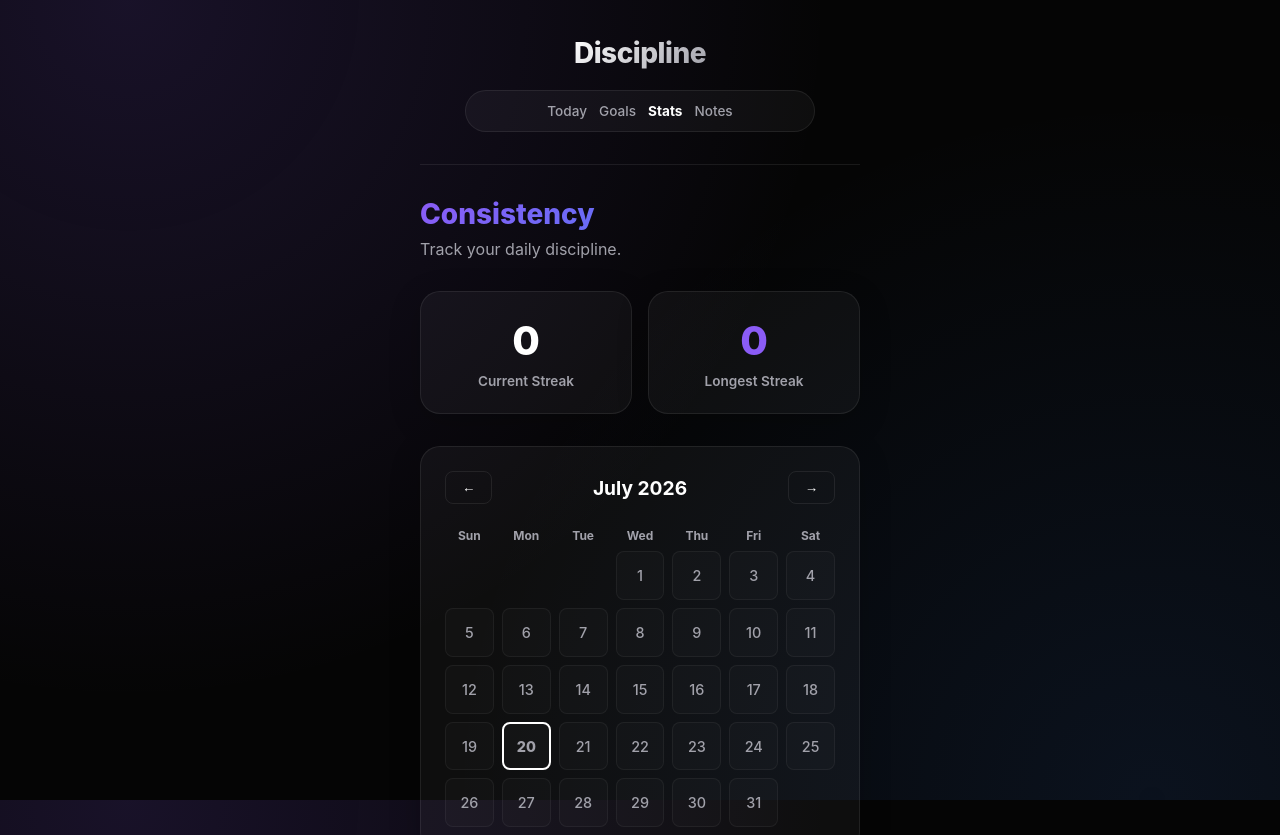
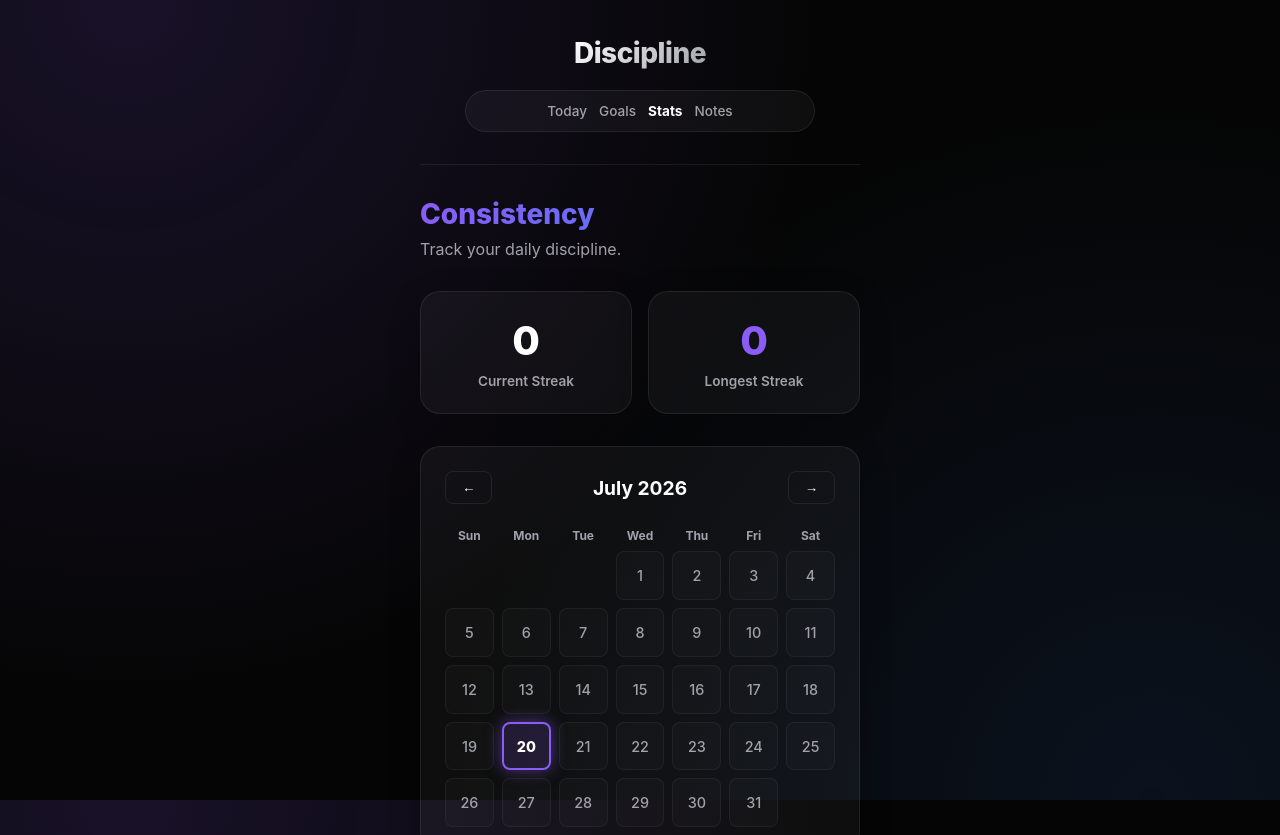
Before and after one commit to Princerai911/Discipline, a Next.js app: page /stats in a window 1280 px wide. Shown: the top 835 px of the page. Built offline with nearby package versions, Linux system fonts and the light colour scheme; no server answers; the database is empty.

Commit message:
feat: redesign calendar status evaluation to only mark days red after midnight and keep active day motivating

```diff
--- a/src/app/stats/page.js
+++ b/src/app/stats/page.js
@@ -140,22 +140,40 @@ export default function StatsPage() {
   const validDaysForMax = calendarDays.filter(d => d !== null);
   const maxCompletions = Math.max(...validDaysForMax.map(d => completions[d.dateStr] || 0), 1);
 
+  // Compute local today string once safely avoiding UTC shift bugs
+  const todayLocal = new Date();
+  const offset = todayLocal.getTimezoneOffset();
+  const localTodayStr = new Date(todayLocal.getTime() - (offset * 60 * 1000)).toISOString().split('T')[0];
+
   const getColorForPercentage = (count, max, dateStr) => {
-    const today = new Date();
-    const offset = today.getTimezoneOffset();
-    const localTodayStr = new Date(today.getTime() - (offset*60*1000)).toISOString().split('T')[0];
-
-    const isPastOrToday = dateStr <= localTodayStr;
+    const isPast = dateStr < localTodayStr;
+    const isToday = dateStr === localTodayStr;
     const isAfterStart = startDate && dateStr >= startDate;
 
-    if (!count || count === 0) {
-      if (isPastOrToday && isAfterStart) return '#ef4444'; // Red for failed days
-      return 'rgba(255, 255, 255, 0.02)';
+    // 1. PAST DAYS (Concluded - strictly graded)
+    if (isPast) {
+      if (!count || count === 0) {
+        return isAfterStart ? '#ef4444' : 'rgba(255, 255, 255, 0.02)'; // Red for missed past days
+      }
+      const percentage = count / max;
+      if (percentage >= 0.8) return '#10b981'; // Emerald Green (>= 80%)
+      if (percentage >= 0.5) return '#8b5cf6'; // Purple (>= 50%)
+      return '#ef4444'; // Red (< 50% failed completion target)
     }
-    const percentage = count / max;
-    if (percentage >= 0.8) return '#10b981'; // Emerald Green
-    if (percentage >= 0.5) return '#8b5cf6'; // Purple
-    return '#ef4444'; // Red
+
+    // 2. TODAY (In Progress - encouraging & dynamic, never Red while day is active)
+    if (isToday) {
+      if (!count || count === 0) {
+        return 'rgba(139, 92, 246, 0.15)'; // Soft glowing purple indicating active opportunity
+      }
+      const percentage = count / max;
+      if (percentage >= 0.8) return '#10b981'; // Emerald Green (celebrate reaching 80%!)
+      if (percentage >= 0.5) return '#8b5cf6'; // Purple (>= 50%)
+      return '#3b82f6'; // Vibrant Blue for in-progress efforts (< 50%)
+    }
+
+    // 3. FUTURE DAYS
+    return 'rgba(255, 255, 255, 0.02)';
   };
 
   return (
@@ -228,12 +246,8 @@ export default function StatsPage() {
                 const count = completions[item.dateStr] || 0;
                 const bgColor = getColorForPercentage(count, maxCompletions, item.dateStr);
                 const isFailed = bgColor === '#ef4444';
-                const hasActivity = count > 0 || isFailed;
-
-                // Highlight today
-                const todayLocal = new Date();
-                const offset = todayLocal.getTimezoneOffset();
-                const isToday = new Date(todayLocal.getTime() - (offset*60*1000)).toISOString().split('T')[0] === item.dateStr;
+                const isToday = item.dateStr === localTodayStr;
+                const hasActivity = count > 0 || isFailed || isToday;
 
                 return (
                   <div
@@ -243,13 +257,13 @@ export default function StatsPage() {
                       aspectRatio: '1',
                       background: bgColor,
                       borderRadius: '8px',
-                      border: isToday ? '2px solid white' : '1px solid rgba(255,255,255,0.05)',
+                      border: isToday ? '2px solid #8b5cf6' : '1px solid rgba(255,255,255,0.05)',
                       display: 'flex',
                       alignItems: 'center',
                       justifyContent: 'center',
-                      boxShadow: hasActivity ? `0 0 12px ${bgColor}40` : 'none',
+                      boxShadow: isToday ? '0 0 16px rgba(139, 92, 246, 0.5)' : (hasActivity ? `0 0 12px ${bgColor}40` : 'none'),
                       transition: 'all 0.2s',
-                      color: hasActivity ? 'white' : 'var(--muted-foreground)',
+                      color: (count > 0 || isFailed) ? 'white' : (isToday ? '#ffffff' : 'var(--muted-foreground)'),
                       fontWeight: isToday ? 800 : (hasActivity ? 700 : 500),
                       fontSize: '0.9rem'
                     }}
@@ -276,8 +290,8 @@ export default function StatsPage() {
                 const count = completions[item.dateStr] || 0;
                 const bgColor = getColorForPercentage(count, maxCompletions, item.dateStr);
                 const isFailed = bgColor === '#ef4444' && count === 0;
-                const heightPercentage = count > 0 ? (count / maxCompletions) * 100 : (isFailed ? 5 : 2); // Show a slight bump for failed days
-                const isToday = new Date().toISOString().split('T')[0] === item.dateStr;
+                const isToday = item.dateStr === localTodayStr;
+                const heightPercentage = count > 0 ? (count / maxCompletions) * 100 : (isFailed || isToday ? 5 : 2);
 
                 return (
                   <div key={`chart-${item.dateStr}`} style={{ flex: '1', display: 'flex', flexDirection: 'column', alignItems: 'center', minWidth: '15px' }}>
@@ -286,7 +300,7 @@ export default function StatsPage() {
                       style={{
                         width: '100%',
                         height: `${heightPercentage}%`,
-                        background: (count > 0 || isFailed) ? bgColor : 'rgba(255,255,255,0.05)',
+                        background: (count > 0 || isFailed || isToday) ? bgColor : 'rgba(255,255,255,0.05)',
                         borderRadius: '4px 4px 0 0',
                         transition: 'height 0.3s ease, background 0.3s ease',
                         boxShadow: count > 0 && isToday ? `0 0 10px ${bgColor}60` : 'none'
```
